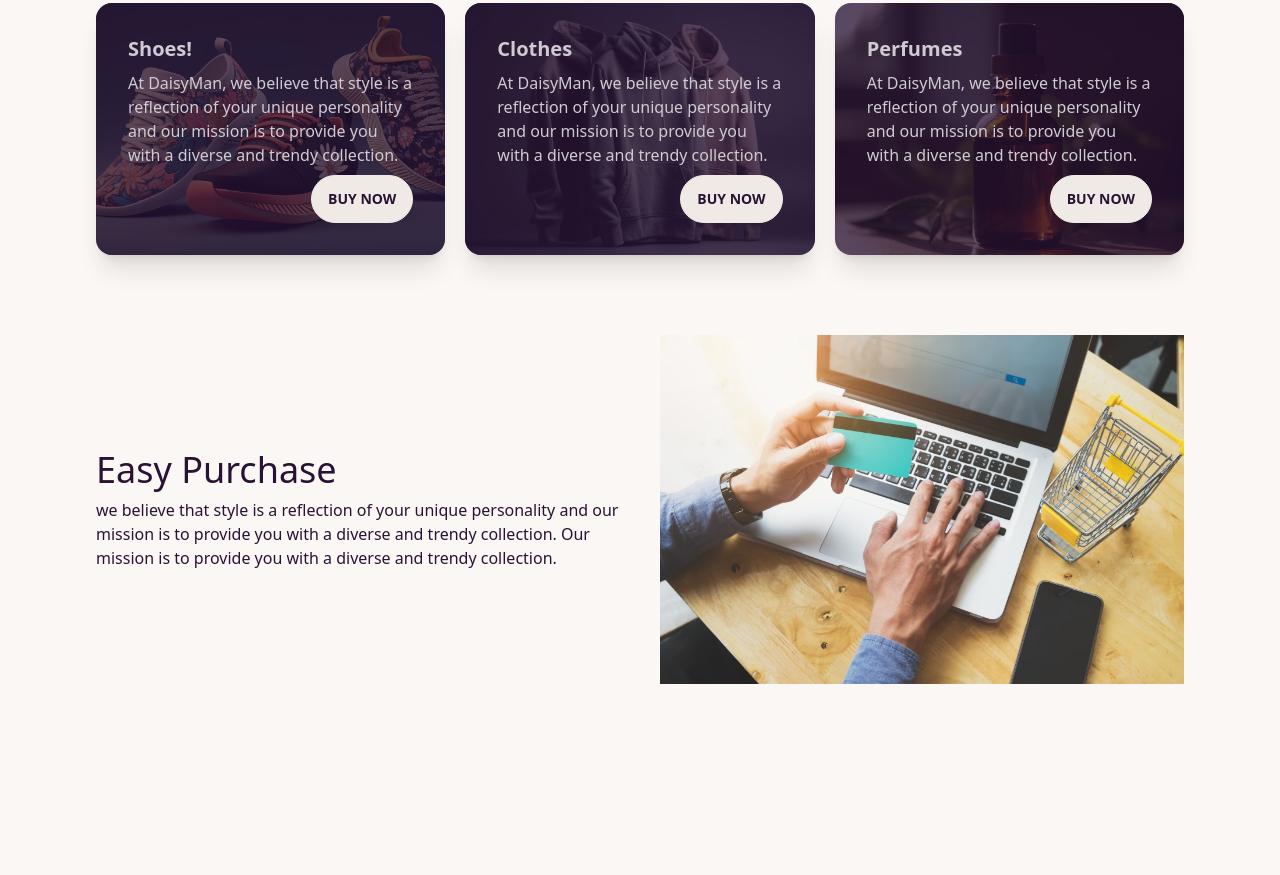
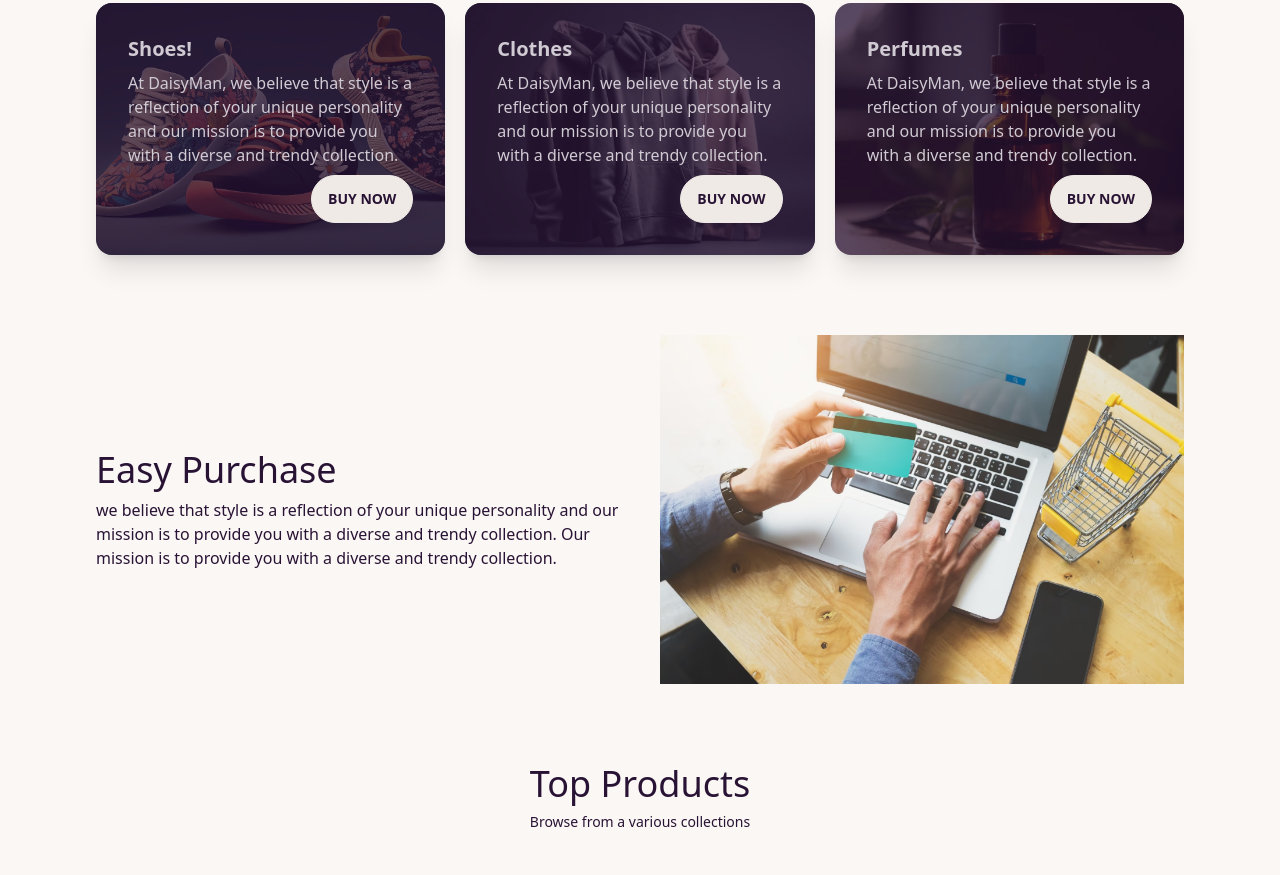
Before and after one commit to rirubelhossain/daisyui-web, a plain HTML site: page index.html in a window 1280 px wide. Shown: the part 937-1812 px from the top of the page. Before the commit the page ends 1681 px from the top, so only its background shows below. Drawn offline with nearby package versions, Linux system fonts and the light colour scheme.

Commit message:
featurd section updating

```diff
--- a/index.html
+++ b/index.html
@@ -138,7 +138,7 @@
      </section>
 
      <!-- Featured section -->
-     <section class=" mx-auto px-8 md:px-16 lg:px-24 py-5 my-10">
+     <section class="max-w-screen-xl mx-auto px-8 md:px-16 lg:px-24 py-5 my-10">
         <div class="flex flex-col md:flex-row gap-10 items-center">
             <div class=" flex-1 ">
                 <h1 class="text-2xl md:text-4xl mb-2 ">Easy Purchase</h1>
@@ -150,5 +150,15 @@
             </div>
         </div>
      </section>
+
+     <!-- Products Section -->
+     <section class="max-w-screen-xl mx-auto px-8 md:px-16 lg:px-24 py-5 my-10">
+
+        <div class="text-center pb-5 ">
+          <h1 class="text-2xl md:text-4xl">Top Products</h1>
+          <p class="text-sm pt-2">Browse from a various collections</p>
+      </div>
+
+     </section>
 </body>
 </html>
```
